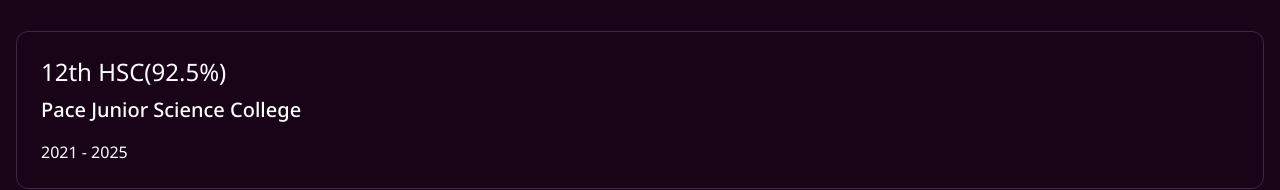
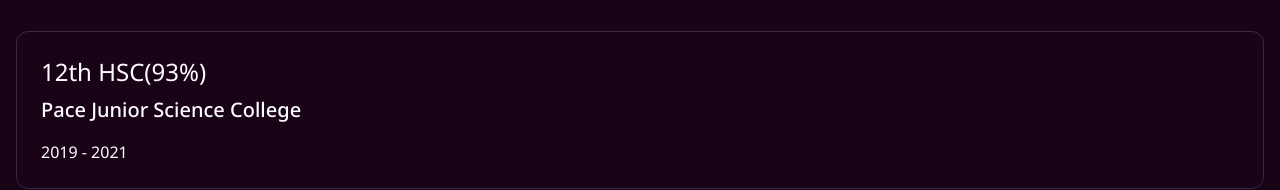
Before and after one commit to atharva100/All_About_Atharva, a React (Vite) app: page / in a window 1280 px wide. Shown: the part 3117-3307 px from the top of the page. Built offline with nearby package versions, Linux system fonts and the light colour scheme; a web font is replaced by a local one.

Commit message:
Update index.jsx

```diff
--- a/src/constants/index.jsx
+++ b/src/constants/index.jsx
@@ -150,9 +150,9 @@
   },
   {
     id: 1,
-    degree: "12th HSC(92.5%)",
+    degree: "12th HSC(93%)",
     institution: "Pace Junior Science College",
-    duration: "2021 - 2025",
+    duration: "2019 - 2021",
     description:
       "Graduated with a minors degree in Computer Engineering with a curriculum tailored towards data analytics and business intelligence.",
   },
```
